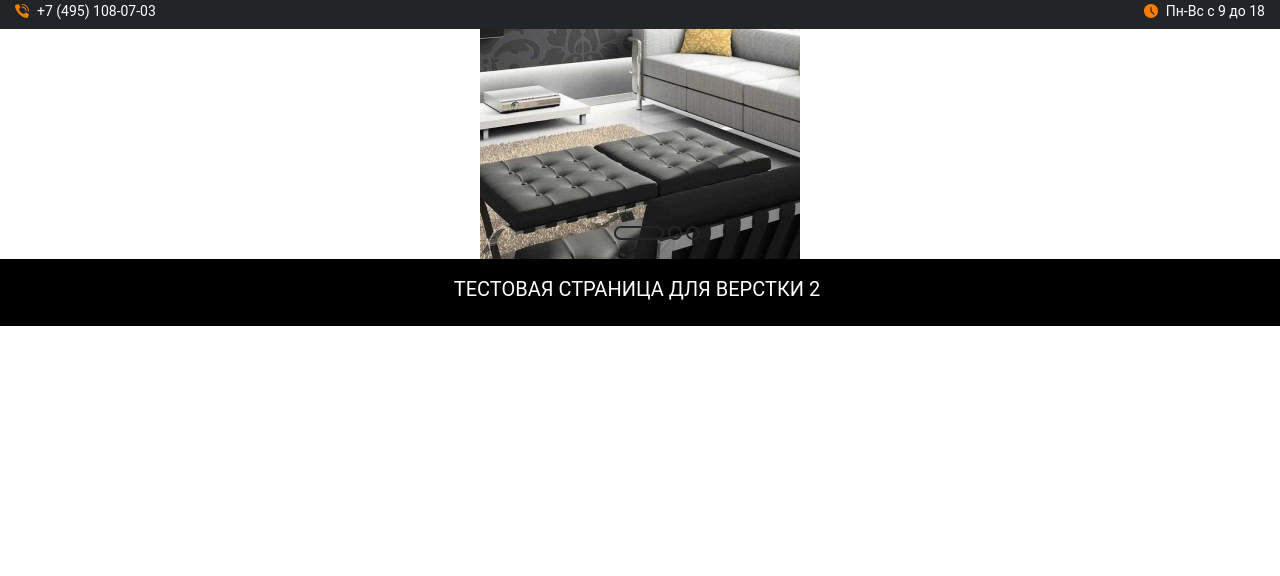
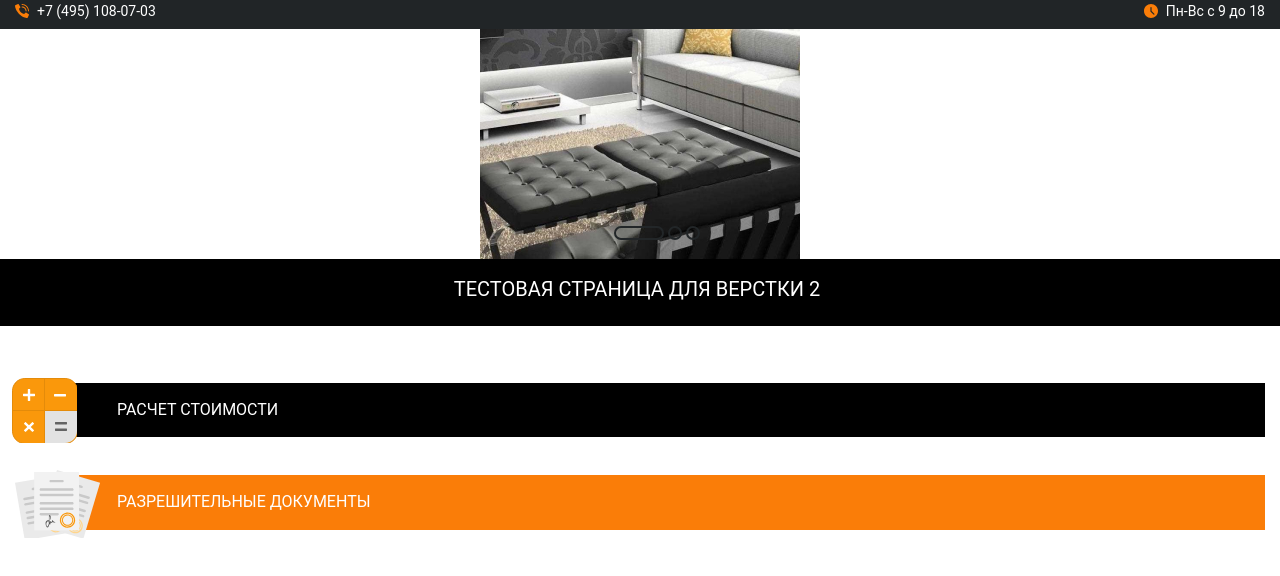
Before and after one commit to kashmir1/Clear-HTML, a website: page source/index.html in a window 1280 px wide. Shown: the part 84-660 px from the top of the page. Drawn offline with Linux system fonts and the light colour scheme.

Commit message:
калькулятор и документы

```diff
--- a/source/index.html
+++ b/source/index.html
@@ -57,6 +57,13 @@
     </div>
 
   </div>
+  <div class="calculate">
+    <a class="calculate__link" href="">РАСЧЕТ СТОИМОСТИ</a>
+  </div>
+  <div class="docs">
+    <a class="docs__link" href="">РАЗРЕШИТЕЛЬНЫЕ
+      ДОКУМЕНТЫ</a>
+  </div>
 </main>
 
 <footer>
--- /dev/null
+++ b/source/sass/blocks/calculate.scss
@@ -0,0 +1,30 @@
+.calculate {
+  padding-left: 15px;
+  padding-right: 15px;
+}
+
+.calculate__link {
+  position: relative;
+  box-sizing: border-box;
+  width: 100%;
+  margin-top: 38px;
+  display: inline-block;
+  padding-top: 18px;
+  padding-bottom: 18px;
+  padding-left: 102px;
+  background-color: #000000;
+  text-transform: uppercase;
+  color: #ffffff;
+  text-decoration: none;
+
+  &::before {
+    content: '';
+    position: absolute;
+    left: -3px;
+    top: -5px;
+    width: 65px;
+    height: 65px;
+    background-image: url("../img/calculate.svg");
+    background-repeat: no-repeat;
+  }
+}
--- /dev/null
+++ b/source/sass/blocks/docs.scss
@@ -0,0 +1,31 @@
+.docs {
+  padding-left: 40px;
+  padding-right: 15px;
+  box-sizing: border-box;
+}
+
+.docs__link {
+  position: relative;
+  box-sizing: border-box;
+  width: 100%;
+  margin-top: 38px;
+  display: inline-block;
+  padding-top: 18px;
+  padding-bottom: 18px;
+  padding-left: 77px;
+  background-color: #FA7D08;
+  text-transform: uppercase;
+  color: #ffffff;
+  text-decoration: none;
+
+  &::before {
+    content: '';
+    position: absolute;
+    left: -25px;
+    top: -5px;
+    width: 159px;
+    height: 68px;
+    background-image: url("../img/docs.svg");
+    background-repeat: no-repeat;
+  }
+}
--- a/source/sass/style.scss
+++ b/source/sass/style.scss
@@ -7,3 +7,5 @@
 
 @import "blocks/header";
 @import "blocks/slider";
+@import "blocks/calculate";
+@import "blocks/docs";
```
Also changed, not shown: source/css/style.css, source/img/calculate.svg (added), source/img/docs.svg (added), 1 other file.
